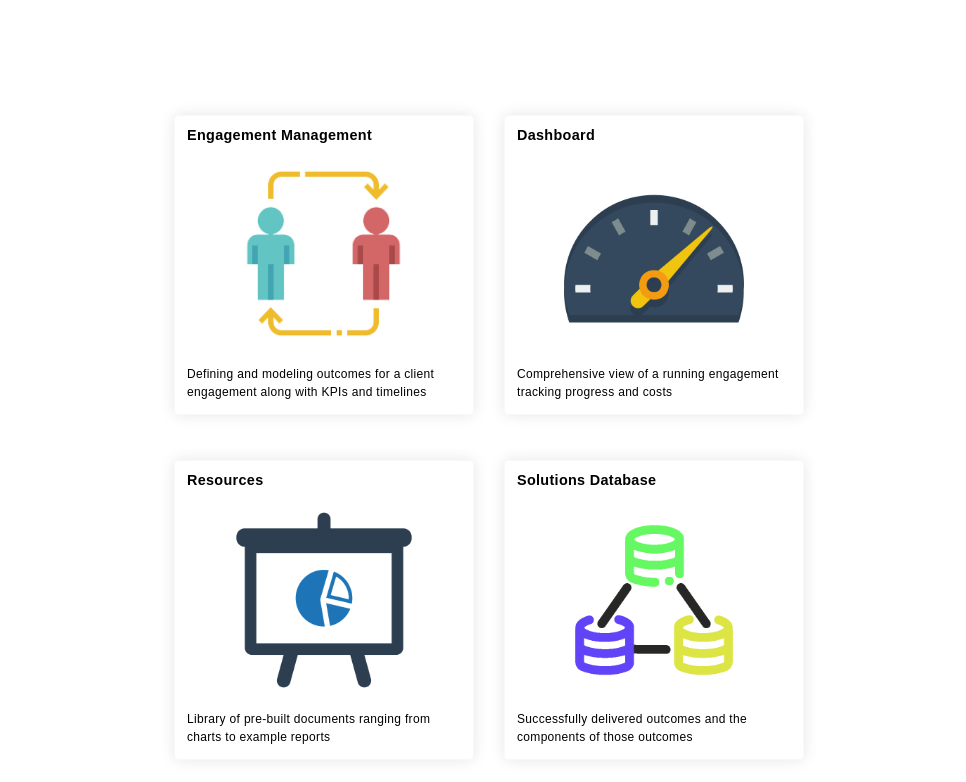
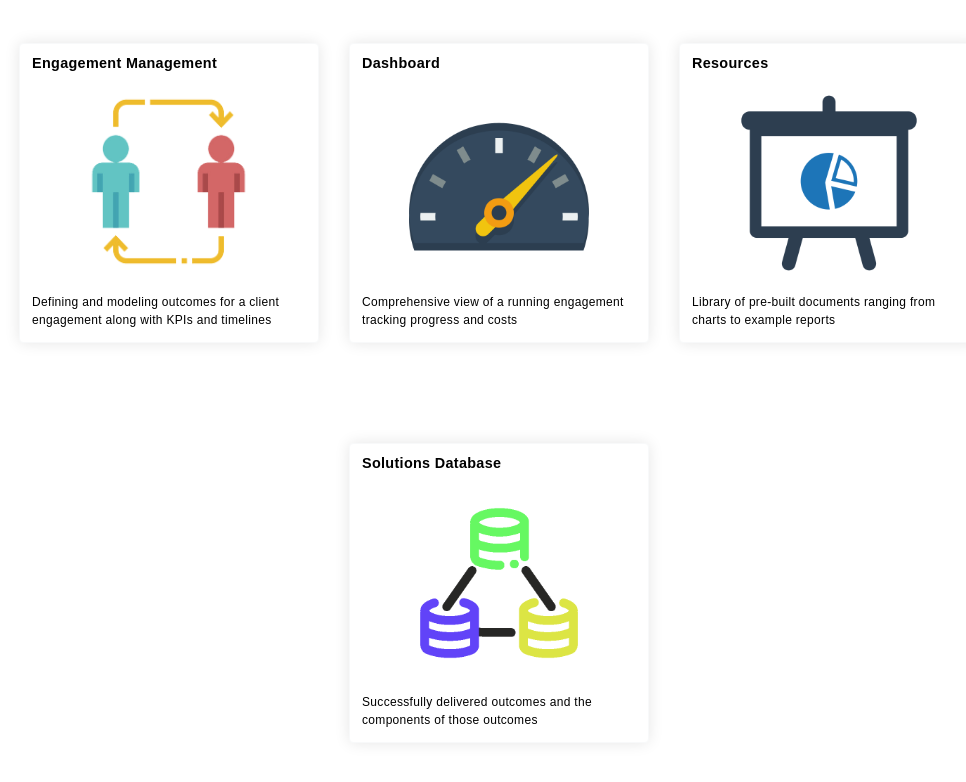
Before and after one commit to camckenzie/ProjectMoxy, a React (Create React App) app: page /menu in a window 1280 px wide. Shown: the top 782 px of the page, without its empty margins (141-1107 px from the left). Built offline with nearby package versions, Linux system fonts and the light colour scheme.

Commit message:
Add files via upload

```diff
--- a/src/App.js
+++ b/src/App.js
@@ -2,8 +2,10 @@ import React, { useState } from 'react';
 import LoginForm from './components/LoginForm';
 import Menu from './components/Menu/Menu';
 import { BrowserRouter as Router, Route, Switch, Link, NavLink } from "react-router-dom";
-import Dashboard from './components/pages/Dashboard';
-
+import Dashboard from './components/pages/Dashboard/Dashboard';
+import EngagementManagement from './components/pages/EngagementManagement/EngagementMangement';
+import Resources from './components/pages/Resources/Resources';
+import SolutionsDatabase from './components/pages/SolutionsDatabase/SolutionsDatabase';
 function App() {
 
   return (
@@ -11,6 +13,10 @@ function App() {
       <Switch>
         <Route exact path="/loginform" component={LoginForm} />
         <Route exact path="/menu" component={Menu} />
+        <Route exact path="/engagementmanagement" component={EngagementManagement} />
+        <Route exact path="/dashboard" component={Dashboard} />
+        <Route exact path="/resources" component={Resources} />
+        <Route exact path="/solutionsdatabase" component={SolutionsDatabase} />
       </Switch>
     </Router>
 
--- a/src/components/LoginForm.js
+++ b/src/components/LoginForm.js
@@ -9,6 +9,7 @@ function LoginForm() {
         name: "Steven",
         email: "steven@gmail.com",
         password: "password"
+
     }
 
     //array back from set state function, where we get user
--- a/src/components/Menu/Menu.css
+++ b/src/components/Menu/Menu.css
@@ -1,9 +1,11 @@
 .buttons {
-    margin-top: 100px;
-    margin-left: 300px;
-
+    height: 100vh;
+    justify-content: center;
+    align-items: center;
     color: red;
 
+    display: flex;
+    flex-wrap: wrap;
 
 }
 
@@ -17,6 +19,7 @@
     margin: 15px;
     margin-bottom: 30px;
     background-color: rgb(255, 255, 255);
+
 }
 
 .buttonTitle {
--- a/src/components/Menu/Menu.js
+++ b/src/components/Menu/Menu.js
@@ -2,39 +2,39 @@ import { React, Component, useState } from 'react';
 import { NavLink, Navbar, Nav, NavDropdown, Container, Button } from 'react-bootstrap';
 import 'bootstrap/dist/css/bootstrap.min.css';
 import './Menu.css';
-import { BrowserRouter as Router, Switch, Route, Link } from 'react-router-dom';
+import { useHistory } from 'react-router-dom';
 import engagementmod from './images/engagementmod.png';
 import dashboard from './images/dashboard.png';
 import resources from './images/resources.png';
 import database from './images/database.png';
 
-class Menu extends Component {
-  render() {
+function Menu(){
+  let history = useHistory();
+
     return (
       <div className="buttons">
-            <Button variant="light" className="buttonsW">
+            <Button variant="light" className="buttonsW" onClick={() => {history.push("/engagementmanagement")}}>
                 <span className="buttonTitle">Engagement Management</span>
                 <img className="buttonem" src={engagementmod} />
                 <span className="buttonDescription">Defining and modeling outcomes for a client engagement along with KPIs and timelines</span>
             </Button>
-            <Button variant="light" className="buttonsW">
+            <Button variant="light" className="buttonsW"  onClick={() => {history.push("/dashboard")}}>
                 <span className="buttonTitle">Dashboard</span>
                 <img className="buttondb" src={dashboard} />
                 <span className="buttonDescription">Comprehensive view of a running engagement tracking progress and costs</span>
             </Button>
-            <Button variant="light" className="buttonsW">
+            <Button variant="light" className="buttonsW"  onClick={() => {history.push("/resources")}}>
                 <span className="buttonTitle">Resources</span>
                 <img className="buttondb" src={resources} />
                 <span className="buttonDescription">Library of pre-built documents ranging from charts to example reports</span>
             </Button>
-            <Button variant="light" className="buttonsW">
+            <Button variant="light" className="buttonsW"  onClick={() => {history.push("/solutionsdatabase")}}>
                 <span className="buttonTitle">Solutions Database</span>
                 <img className="buttondb" src={database} />
                 <span className="buttonDescription">Successfully delivered outcomes and the components of those outcomes</span>
             </Button>
       </div>
-    );
-  }
+    )
 }
 
 export default Menu;
--- /dev/null
+++ b/src/components/pages/Dashboard/Dashboard.js
@@ -0,0 +1,14 @@
+import React from 'react';
+import { useHistory } from 'react-router-dom';
+
+function Dashboard() {
+    let history = useHistory();
+    return (
+        <div className="App">
+            <h1>I AM DASHBOARD</h1>
+        </div>
+    )
+
+}
+
+export default Dashboard;
--- /dev/null
+++ b/src/components/pages/EngagementManagement/EngagementMangement.js
@@ -0,0 +1,13 @@
+import React from 'react';
+import { useHistory } from "react-router-dom";
+
+function EngagementManagement() {
+    let history = useHistory();
+    return (
+        <div className="App">
+            <h1>HELLO I AM ENGAGEMENTMANAGEMENT</h1>
+        </div>
+    )
+}
+
+export default EngagementManagement;
--- /dev/null
+++ b/src/components/pages/Resources/Resources.js
@@ -0,0 +1,14 @@
+import React from 'react';
+import { useHistory } from 'react-router-dom';
+
+function Resources() {
+    let history = useHistory();
+    return (
+        <div className="App">
+            <h1>I AM RESOURCES</h1>
+        </div>
+    )
+
+}
+
+export default Resources;
--- /dev/null
+++ b/src/components/pages/SolutionsDatabase/SolutionsDatabase.js
@@ -0,0 +1,14 @@
+import React from 'react';
+import { useHistory } from 'react-router-dom';
+
+function SolutionsDatabase() {
+    let history = useHistory();
+    return (
+        <div className="App">
+            <h1>I AM SOLUTIONS DATABASE</h1>
+        </div>
+    )
+
+}
+
+export default SolutionsDatabase;
```
